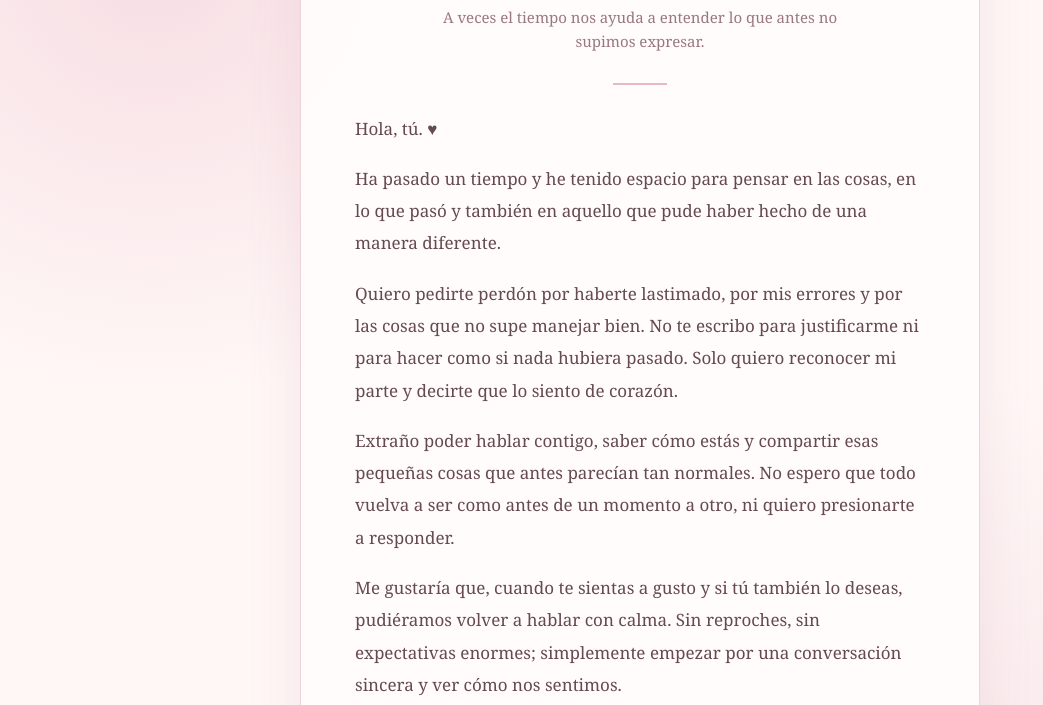
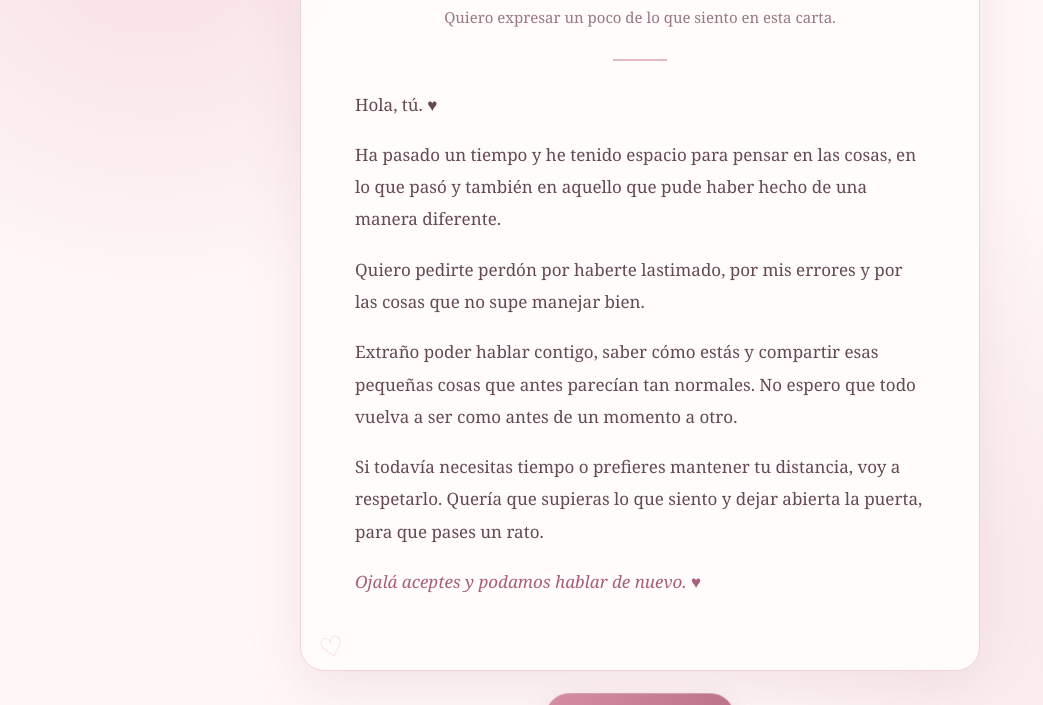
Before and after one commit to Arcangel-066/carta-disculpa, a plain HTML site: page index.html in a window 1280 px wide. Shown: the part 247-952 px from the top of the page, without its empty margins (0-1043 px from the left). Drawn offline with Linux system fonts and the light colour scheme.

Commit message:
cambio de mensaje

```diff
--- a/index.html
+++ b/index.html
@@ -138,19 +138,17 @@
     <article class="card">
       <div class="heart" aria-hidden="true">♥</div>
       <h1>Quería pedirte perdón</h1>
-      <p class="subtitle">A veces el tiempo nos ayuda a entender lo que antes no supimos expresar.</p>
+      <p class="subtitle">Quiero expresar un poco de lo que siento en esta carta.</p>
       <hr class="rule">
       <div class="letter">
         <p>Hola, tú. ♥</p>
         <p>Ha pasado un tiempo y he tenido espacio para pensar en las cosas, en lo que pasó y también en aquello que pude haber hecho de una manera diferente.</p>
-        <p>Quiero pedirte perdón por haberte lastimado, por mis errores y por las cosas que no supe manejar bien. No te escribo para justificarme ni para hacer como si nada hubiera pasado. Solo quiero reconocer mi parte y decirte que lo siento de corazón.</p>
-        <p>Extraño poder hablar contigo, saber cómo estás y compartir esas pequeñas cosas que antes parecían tan normales. No espero que todo vuelva a ser como antes de un momento a otro, ni quiero presionarte a responder.</p>
-        <p>Me gustaría que, cuando te sientas a gusto y si tú también lo deseas, pudiéramos volver a hablar con calma. Sin reproches, sin expectativas enormes; simplemente empezar por una conversación sincera y ver cómo nos sentimos.</p>
-        <p>Si todavía necesitas tiempo o prefieres mantener tu distancia, voy a respetarlo. Quería que supieras lo que siento y dejar abierta la puerta, sin exigirte que la cruces.</p>
-        <p class="signoff">Cuídate mucho. Ojalá algún día podamos hablar de nuevo. ♥</p>
+        <p>Quiero pedirte perdón por haberte lastimado, por mis errores y por las cosas que no supe manejar bien.</p>
+        <p>Extraño poder hablar contigo, saber cómo estás y compartir esas pequeñas cosas que antes parecían tan normales. No espero que todo vuelva a ser como antes de un momento a otro.</p>
+        <p>Si todavía necesitas tiempo o prefieres mantener tu distancia, voy a respetarlo. Quería que supieras lo que siento y dejar abierta la puerta, para que pases un rato.</p>
+        <p class="signoff">Ojalá aceptes y podamos hablar de nuevo. ♥</p>
       </div>
     </article>
-    <p class="note">No hace falta responder ahora. Estas palabras llegan sin presión, con cariño y respeto.</p>
     <div class="actions">
       <a class="whatsapp-button" id="whatsappBtn" href="#" target="_blank" rel="noopener noreferrer">
         Sí, hablemos <span aria-hidden="true">♥</span>
@@ -161,7 +159,7 @@
     (() => {
       // Número de WhatsApp con código de país, solo dígitos.
       const WHATSAPP_NUMBER = "573222291007";
-      const message = "Hola ❤️. Leí tu carta y sí, me gustaría que volviéramos a hablar. Gracias por escribirme y por tus palabras. Podemos empezar con una conversación tranquila. 🩷";
+      const message = "Hola. Leí tu carta y sí, me gustaría hablar. Gracias por escribirme y por tus palabras. Podemos empezar con una conversación tranquila. 🩷";
       const link = new URL("https://api.whatsapp.com/send");
       link.searchParams.set("phone", WHATSAPP_NUMBER);
       link.searchParams.set("text", message);
```
